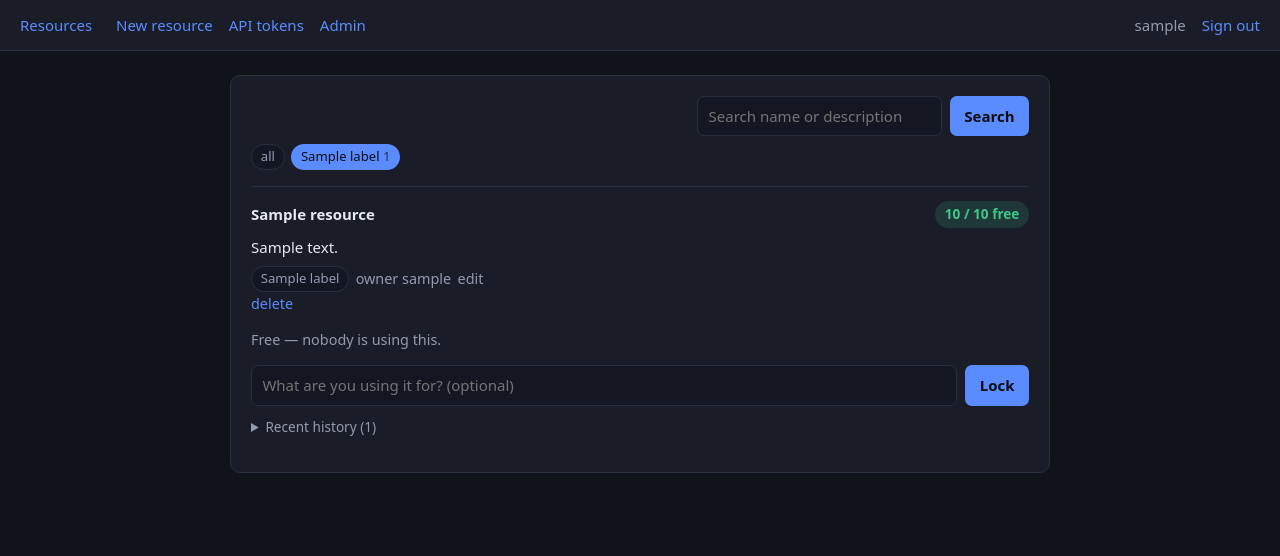
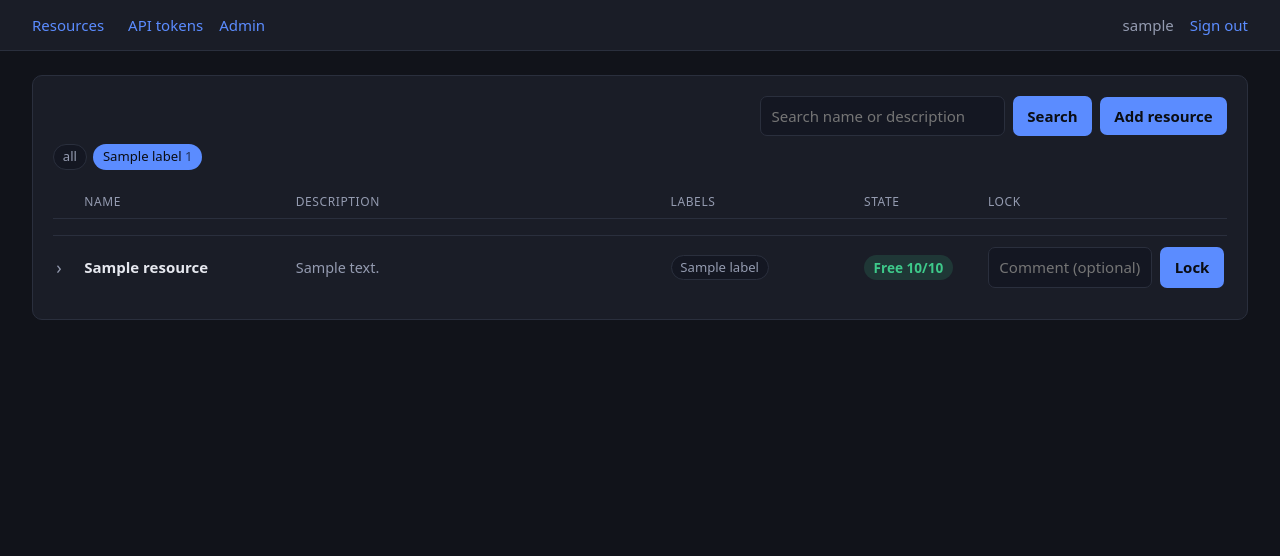
Before and after one commit to Thaulino/WebSemaphore, a Flask app: a page that uses templates/base.html in a window 1280 px wide. Shown: the top 556 px of the page. Run offline with Flask 3, Linux system fonts and the light colour scheme; the visitor is signed in with stand-in values (Sample User, id 1); tables that the repository leaves empty hold one stand-in row (values such as "Sample post").

Commit message:
Give the resource list columns, expandable rows and a wider layout
The list is now a grid with Name, Description, Labels, State and Lock
headers. A collapsed row shows only those fields; expanding it reveals
the current holders and their comments, the owner, Edit and Delete side
by side, and the history toggle.

The state badge keeps its green/red styling but now says what it means:
"Free 1/2" or "Locked 2/2" instead of always reading "free".

Because the lock form and the label links live inside the clickable
summary, app.js stops their clicks from folding the row.

Layout: the content column grows from 860px to 1600px, with the header
bar padded to stay aligned with it; forms stay narrow and centred. The
create link moves out of the header to an Add resource button beside the
search box.

```diff
--- a/static/app.js
+++ b/static/app.js
@@ -1,3 +1,12 @@
+// The collapsed resource row carries the lock form and the label links.
+// Without this, clicking either of them would fold the row instead.
+document.querySelectorAll('summary input, summary button, summary a').forEach(
+  function (el) {
+    el.addEventListener('click', function (event) { event.stopPropagation(); });
+    el.addEventListener('keydown', function (event) { event.stopPropagation(); });
+  }
+);
+
 // Adds a show/hide switch to every password field marked data-reveal.
 document.querySelectorAll('input[data-reveal]').forEach(function (input) {
   var wrapper = document.createElement('span');
--- a/static/style.css
+++ b/static/style.css
@@ -26,7 +26,8 @@ a:hover { text-decoration: underline; }
   align-items: center;
   justify-content: space-between;
   gap: 1rem;
-  padding: .85rem 1.25rem;
+  /* Full-width bar, but its contents line up with the centred main column. */
+  padding: .85rem max(2rem, calc((100vw - 1600px) / 2 + 2rem));
   background: var(--panel);
   border-bottom: 1px solid var(--line);
 }
@@ -36,7 +37,8 @@ a:hover { text-decoration: underline; }
 .bar-left, .bar-right { display: flex; align-items: center; gap: 1rem; }
 .who { color: var(--muted); }
 
-main { max-width: 860px; margin: 0 auto; padding: 1.5rem 1.25rem 4rem; }
+/* Wide enough to use the screen on a desktop; forms stay narrow below. */
+main { max-width: 1600px; margin: 0 auto; padding: 1.5rem 2rem 4rem; }
 
 .card {
   background: var(--panel);
@@ -145,13 +147,65 @@ form { margin: 0; }
 
 ul.resources, ul.mine { list-style: none; margin: 1rem 0 0; padding: 0; }
 
-ul.resources > li {
-  padding: .9rem 0;
-  border-top: 1px solid var(--line);
+ul.resources > li { border-top: 1px solid var(--line); }
+
+/* Collapsed row and its header share one grid so the columns line up. */
+.res-head, summary.res-row {
+  display: grid;
+  grid-template-columns:
+    1rem minmax(110px, 1.1fr) minmax(150px, 2fr) minmax(100px, 1fr) 7rem minmax(190px, 1.3fr);
+  gap: .75rem;
+  align-items: center;
 }
 
-ul.resources .row { display: flex; justify-content: space-between; gap: 1rem; align-items: center; }
+.res-head {
+  margin-top: 1rem;
+  padding: .45rem .2rem;
+  border-bottom: 1px solid var(--line);
+  color: var(--muted);
+  font-size: .75rem;
+  text-transform: uppercase;
+  letter-spacing: .05em;
+}
+
+summary.res-row {
+  padding: .7rem .2rem;
+  cursor: pointer;
+  list-style: none;
+}
+summary.res-row::-webkit-details-marker { display: none; }
+summary.res-row:hover { background: rgba(255, 255, 255, .02); }
+
+.caret {
+  color: var(--muted);
+  font-size: 1.1rem;
+  line-height: 1;
+  transition: transform .15s ease;
+}
+details[open] > summary .caret { transform: rotate(90deg); }
+
 ul.resources .name { font-weight: 600; color: var(--text); }
+.res-row .desc { margin: 0; font-size: .9rem; color: var(--muted); }
+.res-row .labels { margin: 0; }
+.res-row .badge { white-space: nowrap; }
+.lock-cell .claim { margin: 0; }
+.lock-cell input { min-width: 0; }
+
+.res-detail {
+  padding: .2rem .2rem 1rem 1.75rem;
+  border-top: 1px dashed var(--line);
+}
+.res-detail > p { margin: .5rem 0; }
+.res-actions { display: flex; gap: .5rem; align-items: center; }
+.res-actions .button.small { padding: .25rem .6rem; font-size: .85rem; }
+
+@media (max-width: 880px) {
+  main { padding-inline: 1.25rem; }
+  .bar { padding-inline: 1.25rem; }
+  .res-head { display: none; }
+  summary.res-row { display: flex; flex-wrap: wrap; gap: .5rem; }
+  .res-row .desc { flex-basis: 100%; }
+}
 
 ul.mine > li {
   display: flex;
@@ -166,7 +220,7 @@ ul.mine > li:first-child { border-top: none; }
 .claim { display: flex; gap: .5rem; margin-top: .6rem; }
 .claim input { margin: 0; }
 
-.card-head.search-only { justify-content: flex-end; }
+.card-head.search-only { justify-content: flex-end; gap: .5rem; }
 
 ul.holders { list-style: none; margin: .5rem 0 0; padding: 0; }
 ul.holders > li {
--- a/templates/base.html
+++ b/templates/base.html
@@ -11,7 +11,6 @@
     <nav class="bar-left">
       <a class="brand" href="{{ url_for('index') }}">Resources</a>
       {% if user %}
-        <a href="{{ url_for('new_resource') }}">New resource</a>
         <a href="{{ url_for('settings') }}">API tokens</a>
         {% if user['is_admin'] %}<a href="{{ url_for('admin_users') }}">Admin</a>{% endif %}
       {% endif %}
--- a/templates/index.html
+++ b/templates/index.html
@@ -28,6 +28,7 @@
       <input name="q" value="{{ query }}" placeholder="Search name or description">
       <button type="submit">Search</button>
     </form>
+    <a class="button" href="{{ url_for('new_resource') }}">Add resource</a>
   </div>
 
   {% if labels %}
@@ -41,34 +42,49 @@
   {% endif %}
 
   {% if items %}
+    <div class="res-head">
+      <span></span>
+      <span>Name</span>
+      <span>Description</span>
+      <span>Labels</span>
+      <span>State</span>
+      <span>Lock</span>
+    </div>
+
     <ul class="resources">
       {% for item in items %}
         {% set resource = item['resource'] %}
         <li id="r{{ resource['id'] }}">
-          <div class="row">
+          <details>
+            <summary class="res-row">
+              <span class="caret" aria-hidden="true">›</span>
               <span class="name">{{ resource['name'] }}</span>
-            <span class="badge {{ 'free' if item['free'] else 'busy' }}">
-              {{ item['free'] }} / {{ resource['capacity'] }} free
-            </span>
-          </div>
-
-          {% if resource['description'] %}<p class="desc">{{ resource['description'] }}</p>{% endif %}
-
-          <p class="labels">
+              <span class="desc">{{ resource['description'] }}</span>
+              <span class="labels">
                 {% for label in item['labels'] %}
                   <a class="chip" href="{{ url_for('index', label=label) }}">{{ label }}</a>
                 {% endfor %}
-            <span class="muted">owner {{ resource['owner'] }}</span>
-            {% if item['can_manage'] %}
-              <a class="muted" href="{{ url_for('edit_resource', resource_id=resource['id']) }}">edit</a>
-              <form method="post" action="{{ url_for('delete_resource', resource_id=resource['id']) }}"
-                    onsubmit="return confirm('Delete {{ resource['name'] }} and its history?')">
+              </span>
+              <span>
+                <span class="badge {{ 'free' if item['free'] else 'busy' }}">
+                  {% if item['free'] %}Free {{ item['free'] }}/{{ resource['capacity'] }}
+                  {% else %}Locked {{ resource['capacity'] }}/{{ resource['capacity'] }}{% endif %}
+                </span>
+              </span>
+              <span class="lock-cell">
+                {% if item['free'] %}
+                  <form class="claim" method="post"
+                        action="{{ url_for('acquire', resource_id=resource['id']) }}">
                     <input type="hidden" name="csrf" value="{{ csrf_token() }}">
-                <button class="link danger-link" type="submit">delete</button>
+                    <input type="hidden" name="back" value="{{ back }}">
+                    <input name="note" maxlength="200" placeholder="Comment (optional)">
+                    <button type="submit">Lock</button>
                   </form>
                 {% endif %}
-          </p>
+              </span>
+            </summary>
 
+            <div class="res-detail">
               {% if item['active'] %}
                 <ul class="holders">
                   {% for claim in item['active'] %}
@@ -90,17 +106,22 @@
                   {% endfor %}
                 </ul>
               {% else %}
-            <p class="muted">Free — nobody is using this.</p>
+                <p class="muted">Nobody is using this right now.</p>
               {% endif %}
 
-          {% if item['free'] %}
-            <form class="claim" method="post"
-                  action="{{ url_for('acquire', resource_id=resource['id']) }}">
+              <p class="muted">
+                owner {{ resource['owner'] }} · added {{ resource['created_at']|stamp }}
+              </p>
+
+              {% if item['can_manage'] %}
+                <div class="res-actions">
+                  <a class="button small" href="{{ url_for('edit_resource', resource_id=resource['id']) }}">Edit</a>
+                  <form method="post" action="{{ url_for('delete_resource', resource_id=resource['id']) }}"
+                        onsubmit="return confirm('Delete {{ resource['name'] }} and its history?')">
                     <input type="hidden" name="csrf" value="{{ csrf_token() }}">
-              <input type="hidden" name="back" value="{{ back }}">
-              <input name="note" maxlength="200" placeholder="What are you using it for? (optional)">
-              <button type="submit">Lock</button>
+                    <button class="small danger" type="submit">Delete</button>
                   </form>
+                </div>
               {% endif %}
 
               {% if item['history'] %}
@@ -119,6 +140,8 @@
                   </table>
                 </details>
               {% endif %}
+            </div>
+          </details>
         </li>
       {% endfor %}
     </ul>
```
Also changed, not shown: test_app.py (+72 -2 lines). Lines whose indentation alone changed are shown as unchanged.
